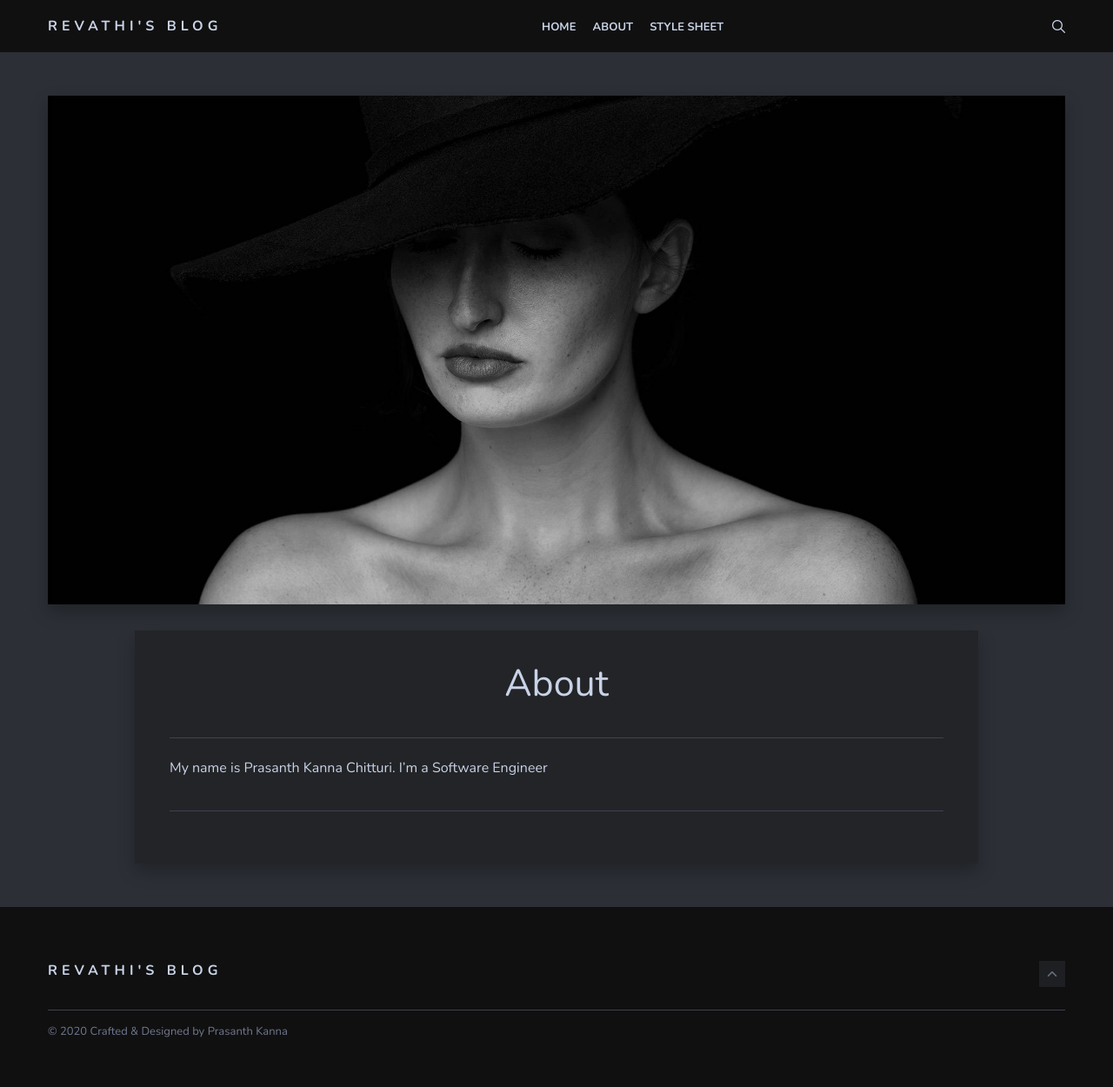
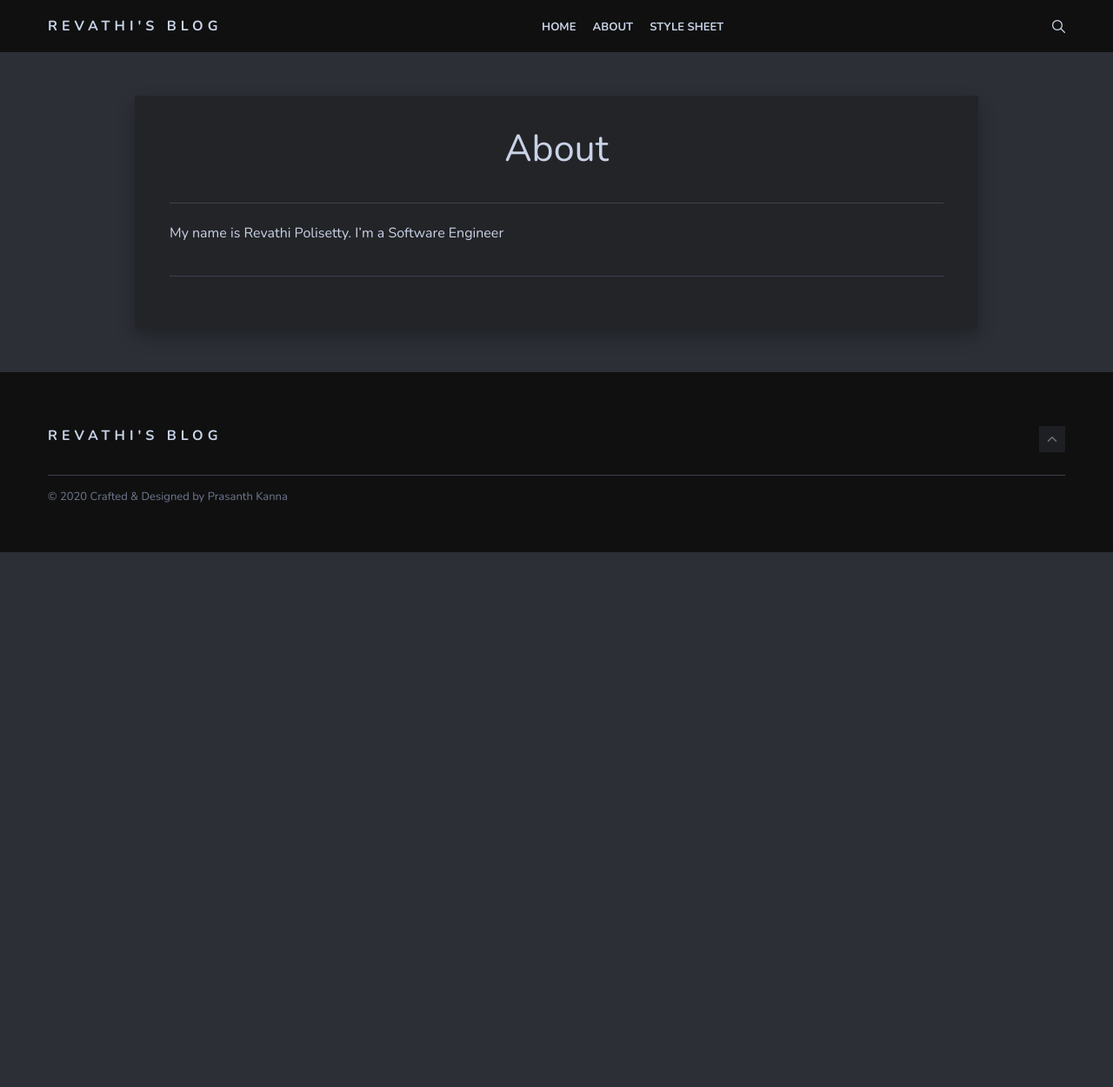
Before and after one commit to revathi727/revathi727.github.io, a Jekyll site: the page built from _pages/about.md, in a window 1280 px wide. Shown: the whole page at 87% size. Built offline with Jekyll 4.4.1, drawn with Linux system fonts in a browser that asks for light colours; nearby versions of some CDN libraries; after the commit the page ends 900 px from its top, so only the background shows below that.

Commit message:
updated about page

```diff
--- a/_layouts/page.html
+++ b/_layouts/page.html
@@ -3,11 +3,11 @@ layout: default
 ---
 <div class="container">
 	<div class="row">
-		<div class="col col-12">
+		<!-- <div class="col col-12">
 			<div class="page-image-box">
 				<div class="page-image" style="background-image: url({{"/img/" | prepend: site.baseurl | append : page.image}})"></div>
 			</div>
-		</div>
+		</div> -->
 		<article class="col col-12 col-t-10 push-t-1 page">
 			<div class="page-content">
 				<div class="page-head">
--- a/_pages/about.md
+++ b/_pages/about.md
@@ -5,4 +5,4 @@ image: 08.jpg
 permalink: /about/
 ---
 
-My name is Prasanth Kanna Chitturi. I'm a Software Engineer
+My name is Revathi Polisetty. I'm a Software Engineer
```
